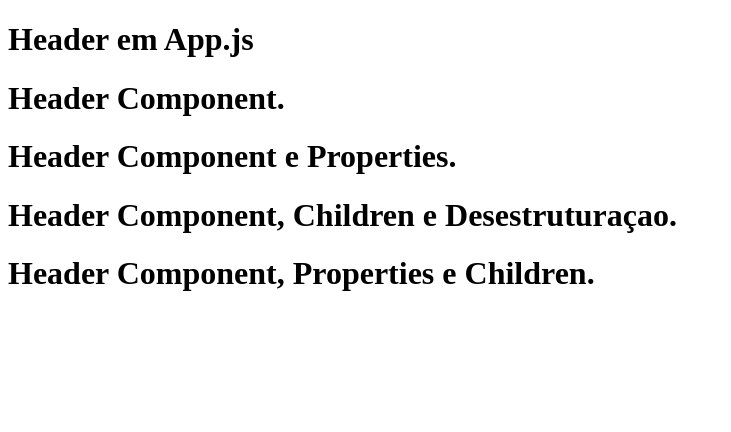
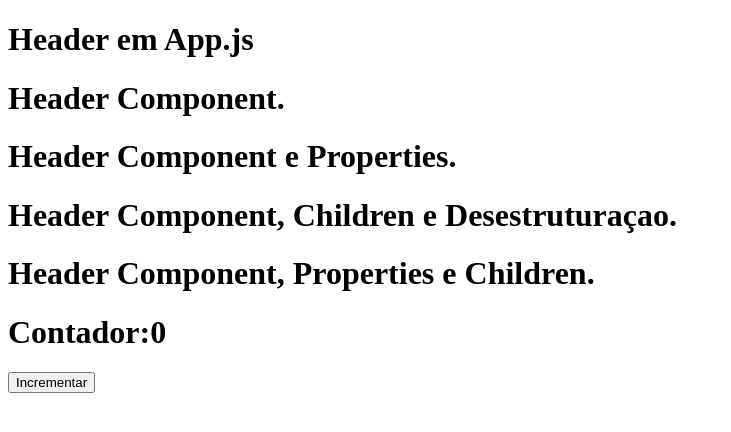
Before and after one commit to RafaelClaumann/semanaOmniStack11, a React (Create React App) app in the folder aulas/frontend/: page / in a window 1280 px wide. Shown: the top 432 px of the page, without its empty margins (0-731 px from the left). Built offline with nearby package versions, Linux system fonts and the light colour scheme.

Commit message:
imutabilidade e estado

```diff
--- a/aulas/frontend/src/App.js
+++ b/aulas/frontend/src/App.js
@@ -1,4 +1,4 @@
-import React from 'react';
+import React, { useState } from 'react';
 import Header, { HeaderProps, HeaderPropsChild, HeaderPropsDesest } from './Header';
 
 // criando Header em App.js
@@ -38,4 +38,21 @@ export function App4() {
   );
 }
 
+export function Counter() {
+  // let counter = 0;
+  const [counter, setCounter] = useState(0);
+
+  function increment() {
+    //counter++;
+    setCounter(counter + 1);
+  }
+
+  return (
+    <div>
+      <HeaderPropsChild>Contador:{counter}</HeaderPropsChild>
+      <button onClick={increment}>Incrementar</button>
+    </div>
+  );
+}
+
 export default App;
--- a/aulas/frontend/src/index.js
+++ b/aulas/frontend/src/index.js
@@ -1,11 +1,12 @@
 import React from 'react';
 import ReactDOM from 'react-dom';
-import App, { App1, App2, App3, App4 } from './App';
+import App, { App1, App2, App3, App4, Counter } from './App';
 
 ReactDOM.render(
-  [<App />,
-  <App1 />,
-  <App2 />,
-  <App3 />,
-  <App4 />],
-  document.getElementById('root'));
+    [<App />,
+    <App1 />,
+    <App2 />,
+    <App3 />,
+    <App4 />,
+    <Counter />],
+    document.getElementById('root'));
```
Also changed, not shown: 1 other file (tests, documents, lock files or other folders).
